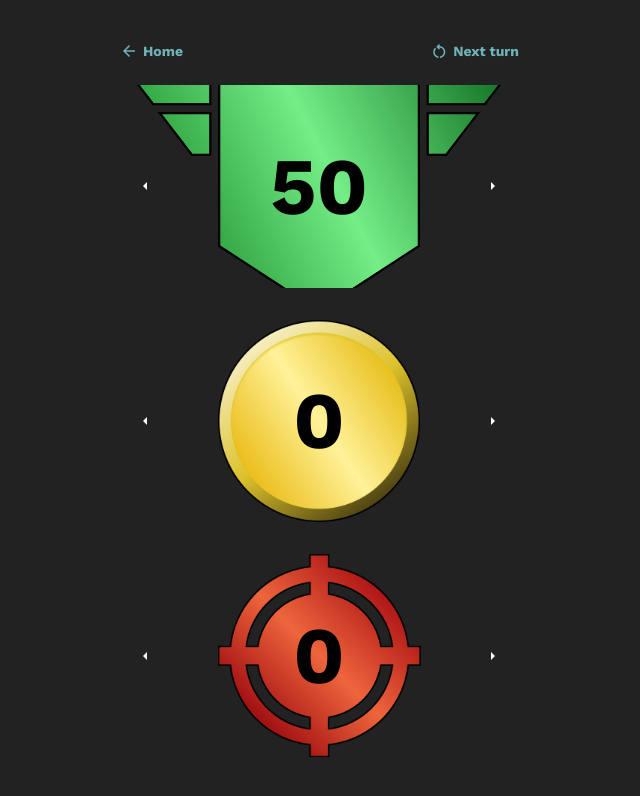
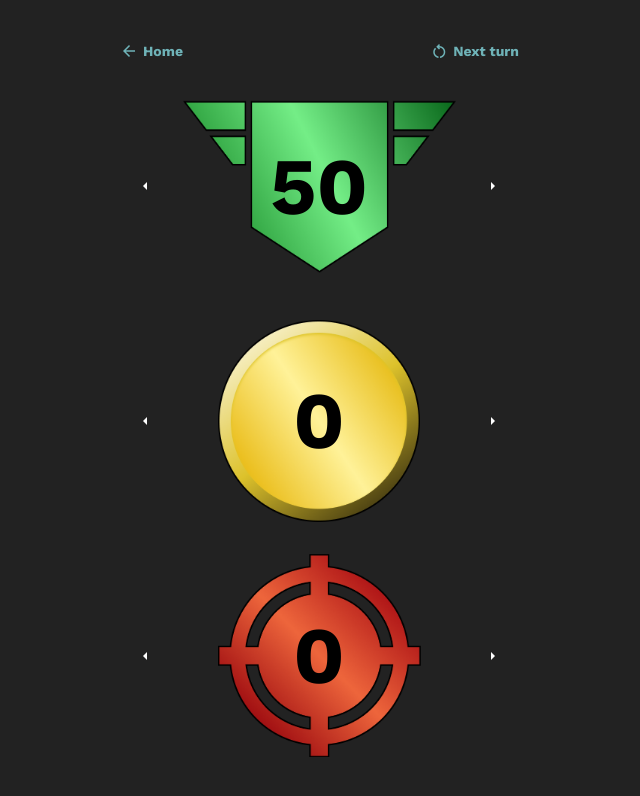
Before and after one commit to atrombet/game-scores, a Vue app: page /star-realms in a window 1280 px wide. Shown: the top 796 px of the page, without its empty margins (321-961 px from the left). Built offline with nearby package versions, Linux system fonts and the light colour scheme.

Commit message:
Fix touch action and authority height.

```diff
--- a/src/components/StarRealmsCounter.vue
+++ b/src/components/StarRealmsCounter.vue
@@ -34,23 +34,18 @@ const emit = defineEmits(['increment', 'decrement'])
   background-position: center;
 
   &.authority {
-    background-size: cover;
+    background-size: contain;
     background-repeat: no-repeat;
-    // max-width: 539px;
     background-image: url(./images/authority-icon.png);
   }
 
   &.combat {
-    // width: 70%;
-    // max-width: 475px;
     background-size: contain;
     background-repeat: no-repeat;
     background-image: url(./images/combat-icon.png);
   }
 
   &.trade {
-    // width: 70%;
-    // max-width: 475px;
     background-size: contain;
     background-repeat: no-repeat;
     background-image: url(./images/trade-icon.png);
@@ -66,6 +61,7 @@ const emit = defineEmits(['increment', 'decrement'])
     top: 0;
     bottom: 0;
     font-size: 3rem;
+    touch-action: manipulation;
   }
 
   & div {
```
